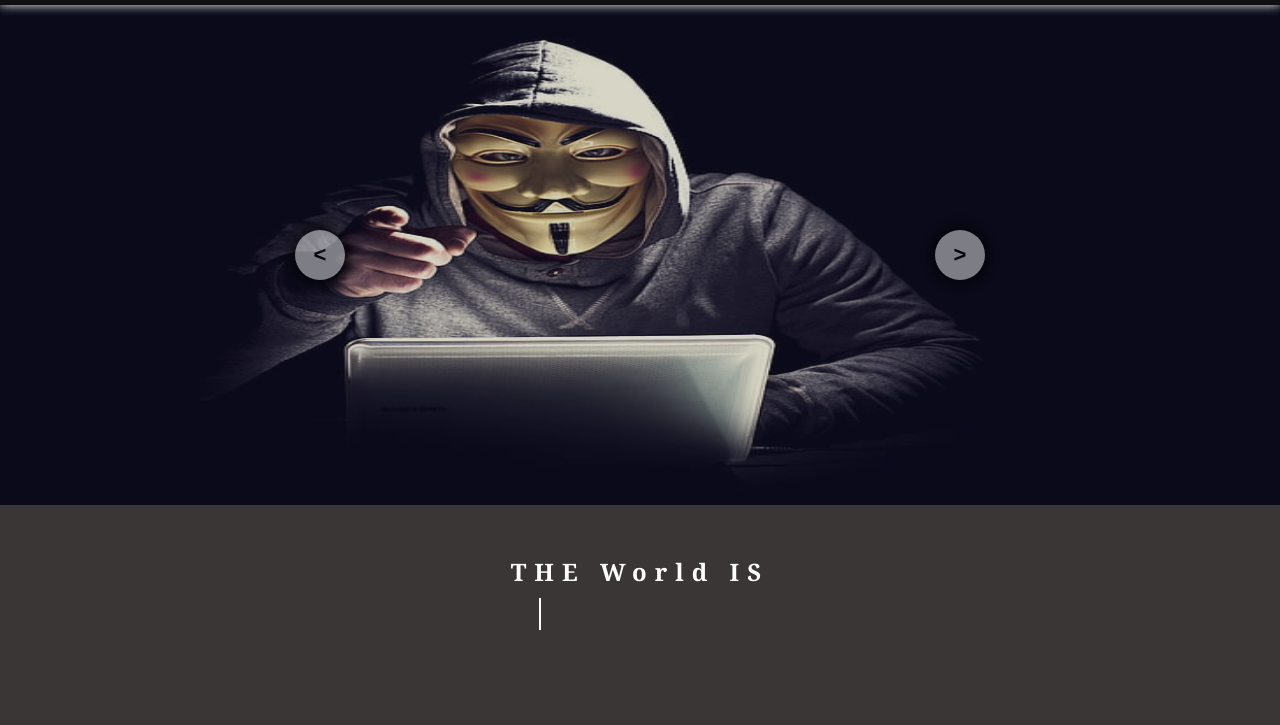
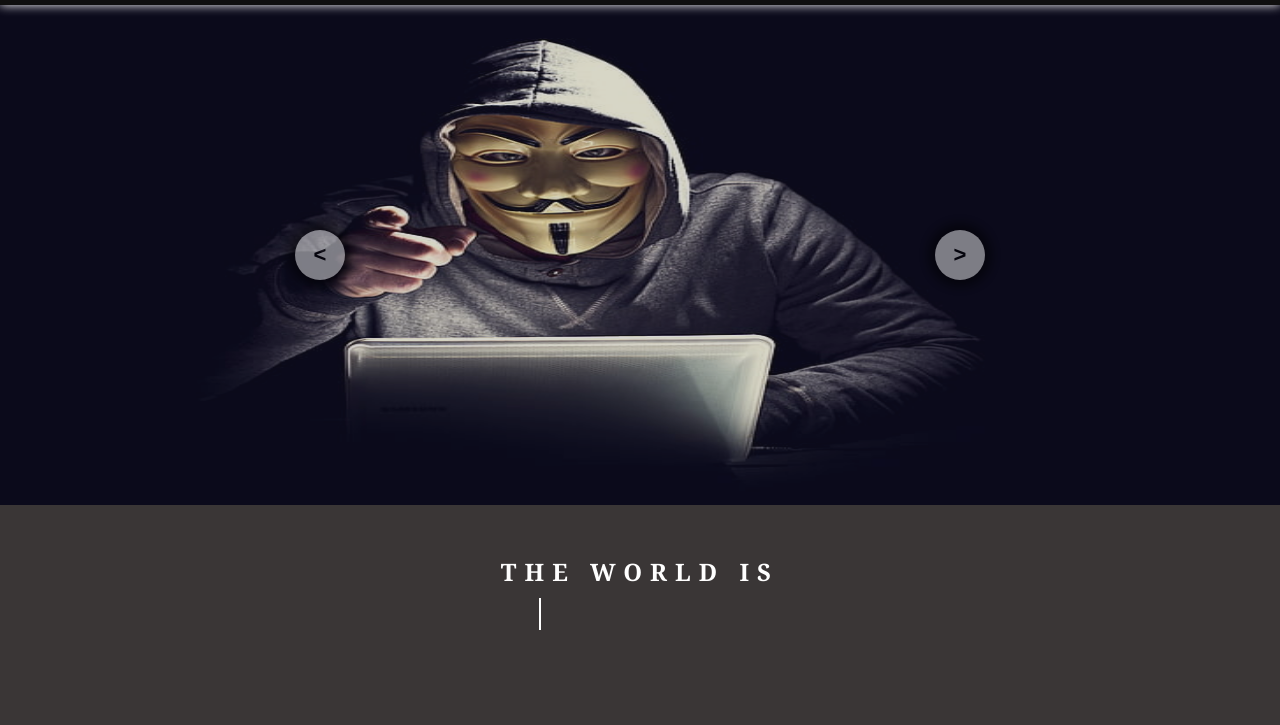
Before and after one commit to Gayu111/photography-portfolio, a plain HTML site: page index.html in a window 1280 px wide. Shown: the part 75-800 px from the top of the page. Drawn offline with nearby package versions, Linux system fonts and the light colour scheme.

Commit message:
Update index.html

```diff
--- a/index.html
+++ b/index.html
@@ -45,7 +45,7 @@
     </div>
 
     <div class="text">
-        THE World IS<span></span>
+        THE WORLD IS<span></span>
     </div>
 
     <div class="boxes">
```
